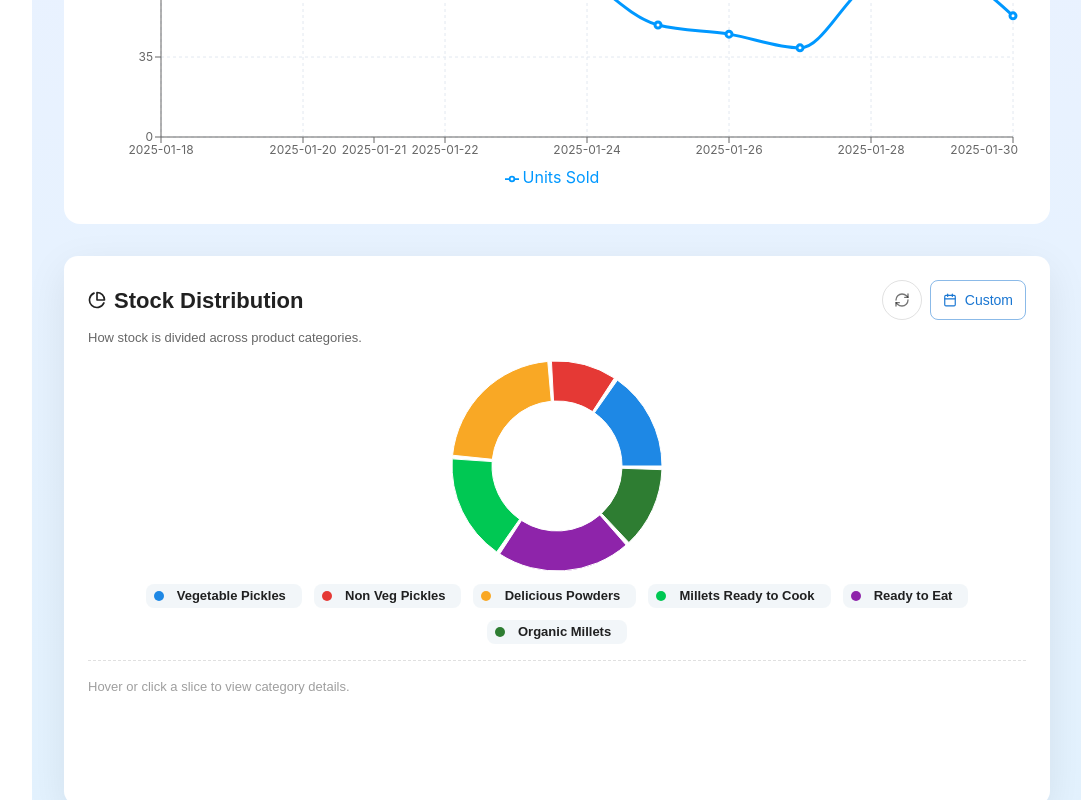
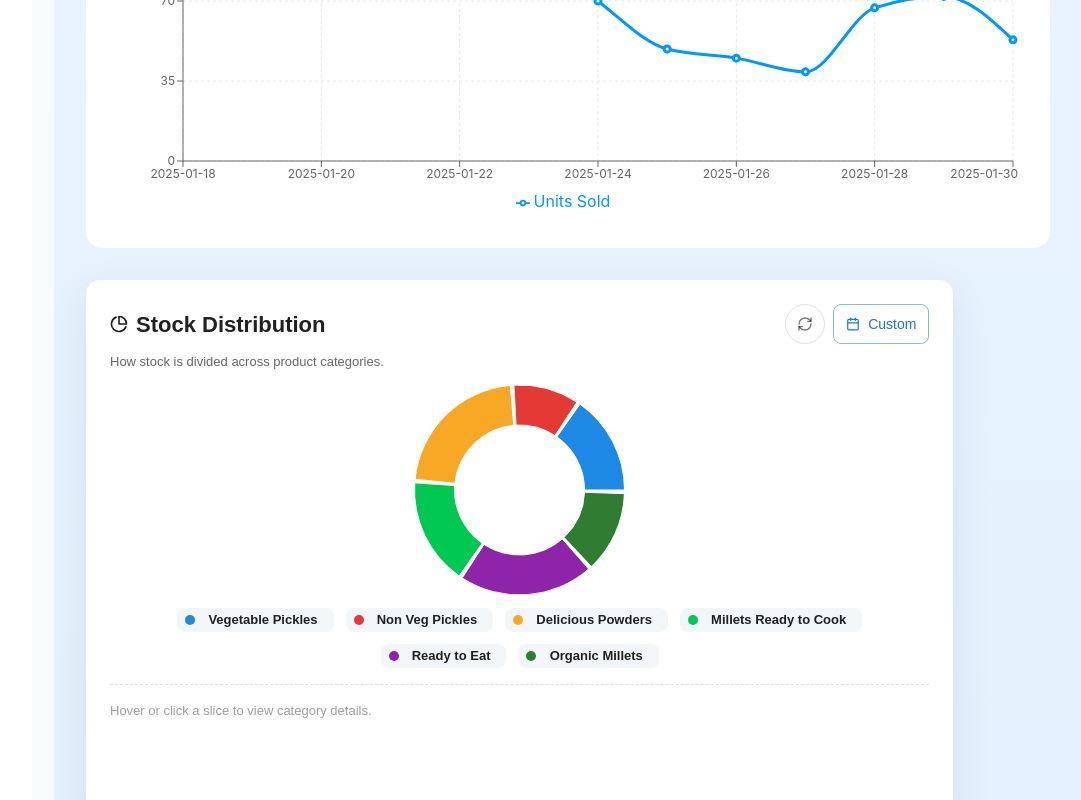
Before and after one commit to satyatarunk-Frontial/Inventory-Dashboard, a React (Create React App) app: page / in a window 1280 px wide. Shown: the part 2265-3065 px from the top of the page, without its empty margins (198-1279 px from the left). Built offline with nearby package versions, Linux system fonts and the light colour scheme.

Commit message:
finalfixes

```diff
--- a/src/App.js
+++ b/src/App.js
@@ -45,9 +45,10 @@ export default function App() {
           <main
             style={{
               width: "100%",
-              maxWidth: 1460,
+              maxWidth: 1560,
               margin: "0 auto",
-              // padding: "20px 24px",
+              paddingTop: "24px",
+              paddingLeft:"22px",
               boxSizing: "border-box",
             }}
           >
--- a/src/components/graphs/PieChartGraph.jsx
+++ b/src/components/graphs/PieChartGraph.jsx
@@ -81,6 +81,7 @@ export default function PieChartGraph({ items }) {
         background: "#fff",
         borderRadius: 3.5,
         p: 3,
+        width: "85%",
         boxShadow: "0 12px 40px rgba(0,0,0,0.08)",
         height: "100%",
         display: "flex",
```
